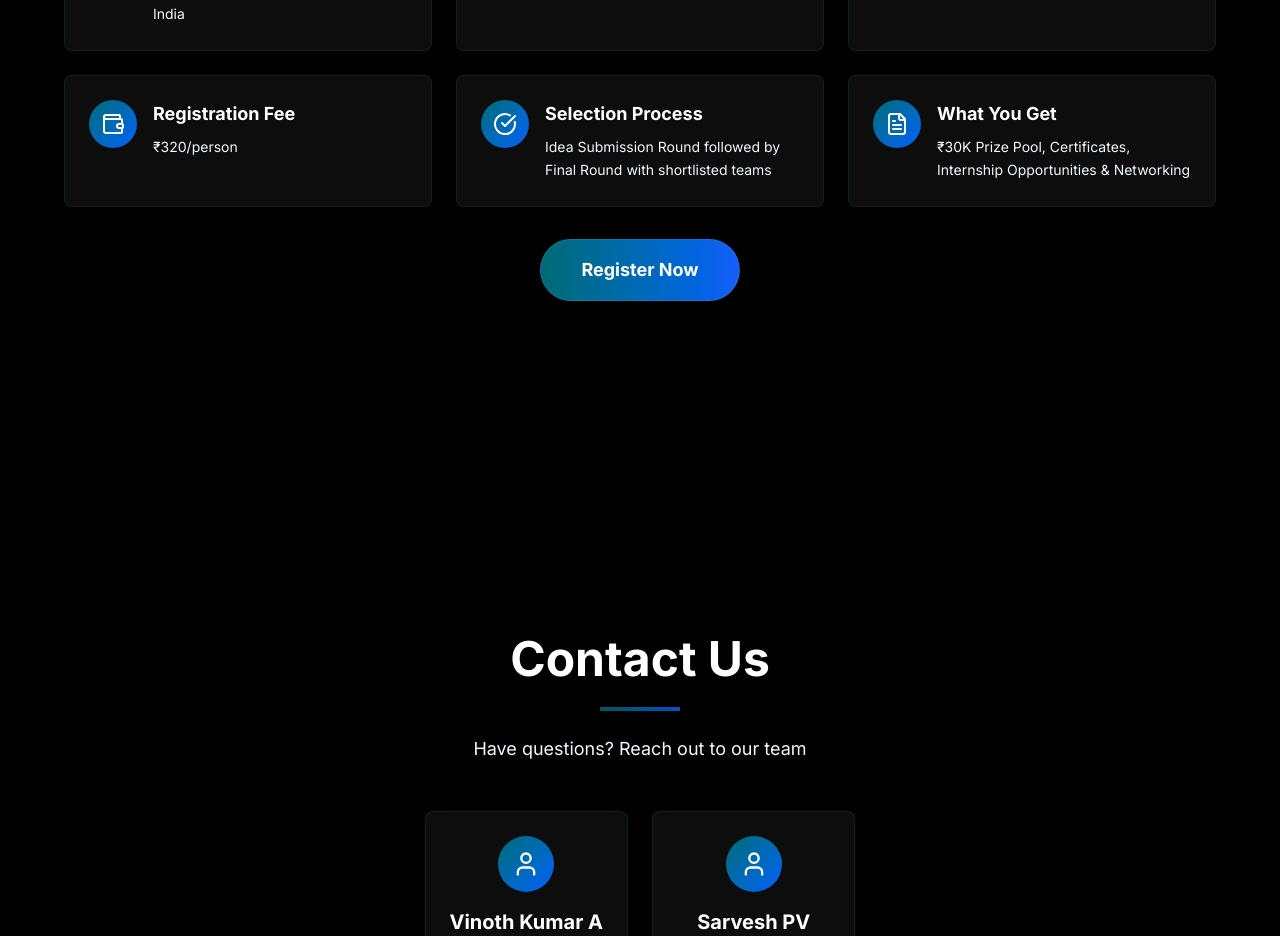
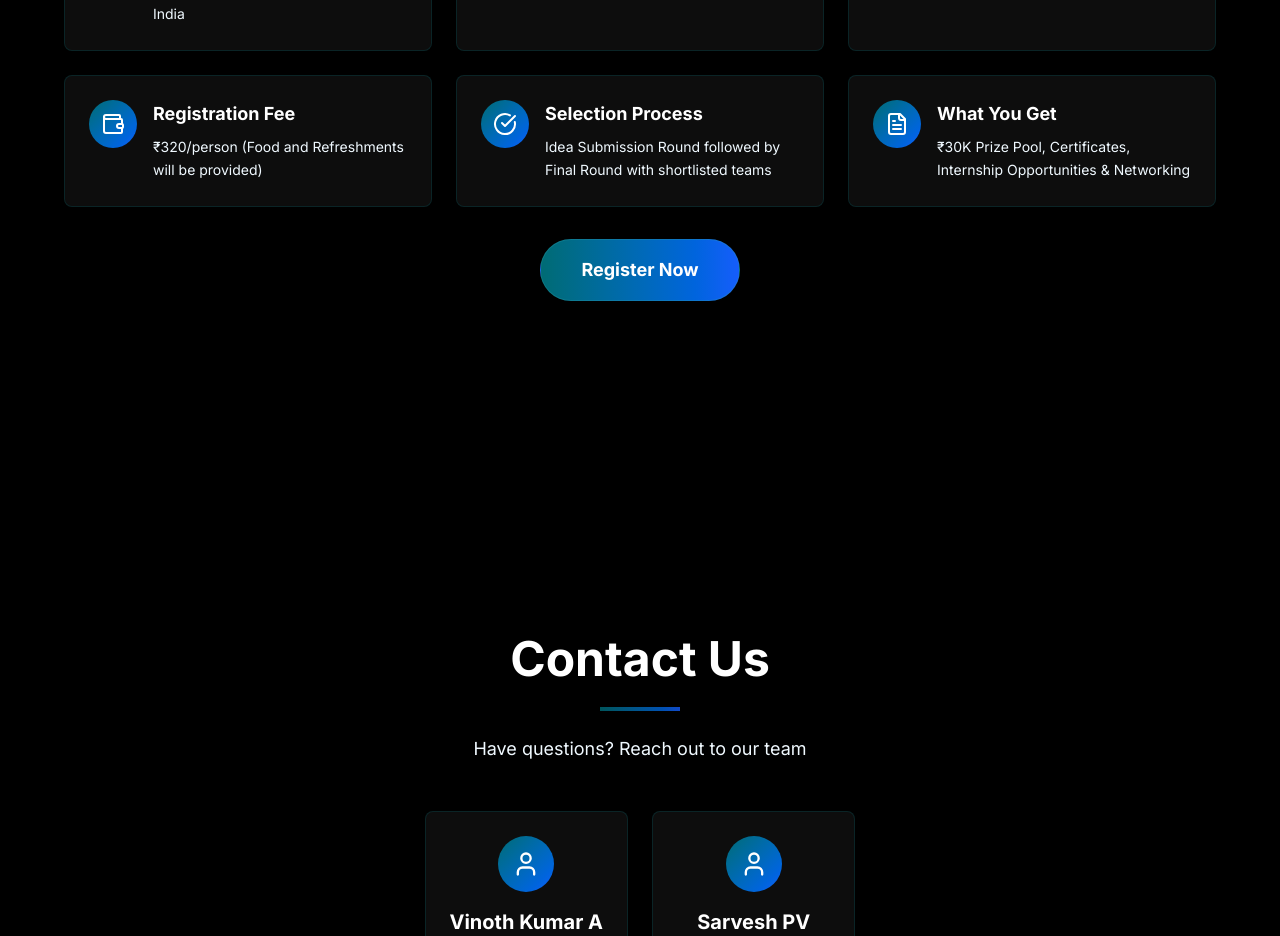
Before and after one commit to BHOOSHITHA/neoverse_26, a React (Vite) app: page / in a window 1280 px wide. Shown: the part 8300-9236 px from the top of the page. Built offline with nearby package versions, Linux system fonts and the light colour scheme.

Commit message:
Final Commit

```diff
--- a/src/components/RegistrationSection.tsx
+++ b/src/components/RegistrationSection.tsx
@@ -20,7 +20,7 @@ export default function RegistrationSection() {
     {
       icon: Wallet,
       title: 'Registration Fee',
-      description: '₹320/person'
+      description: '₹320/person (Food and Refreshments will be provided)'
     },
     {
       icon: CheckCircle,
```
